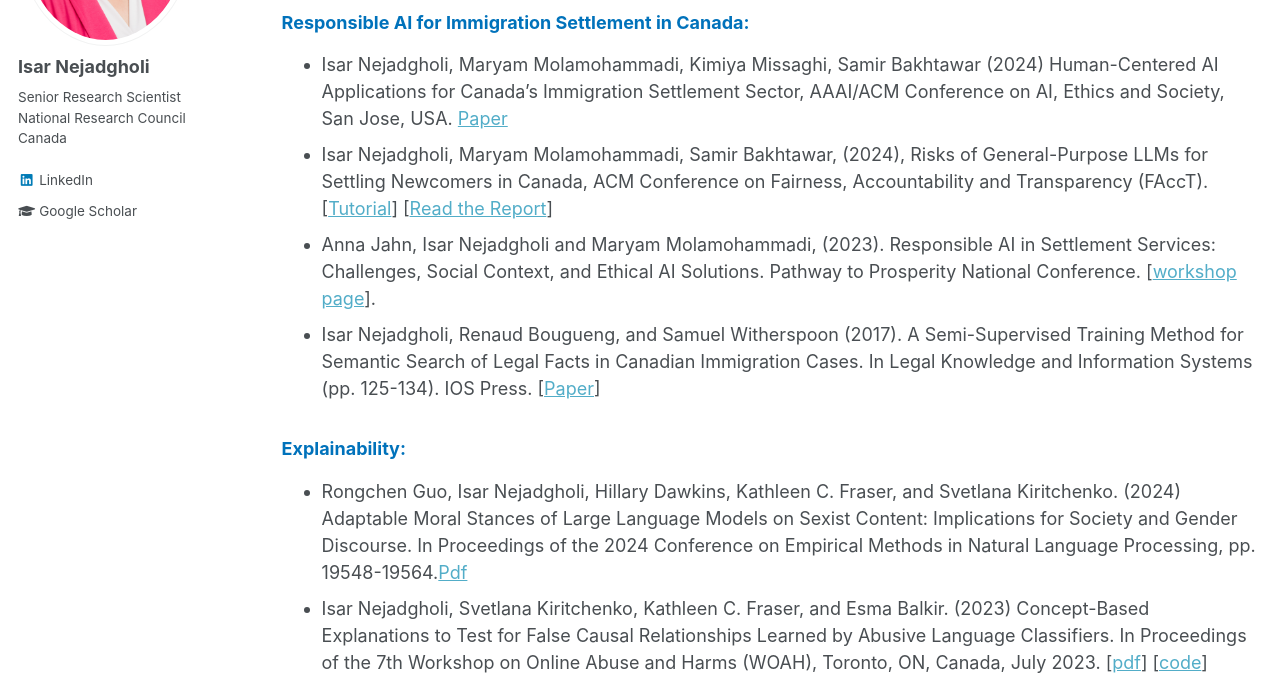
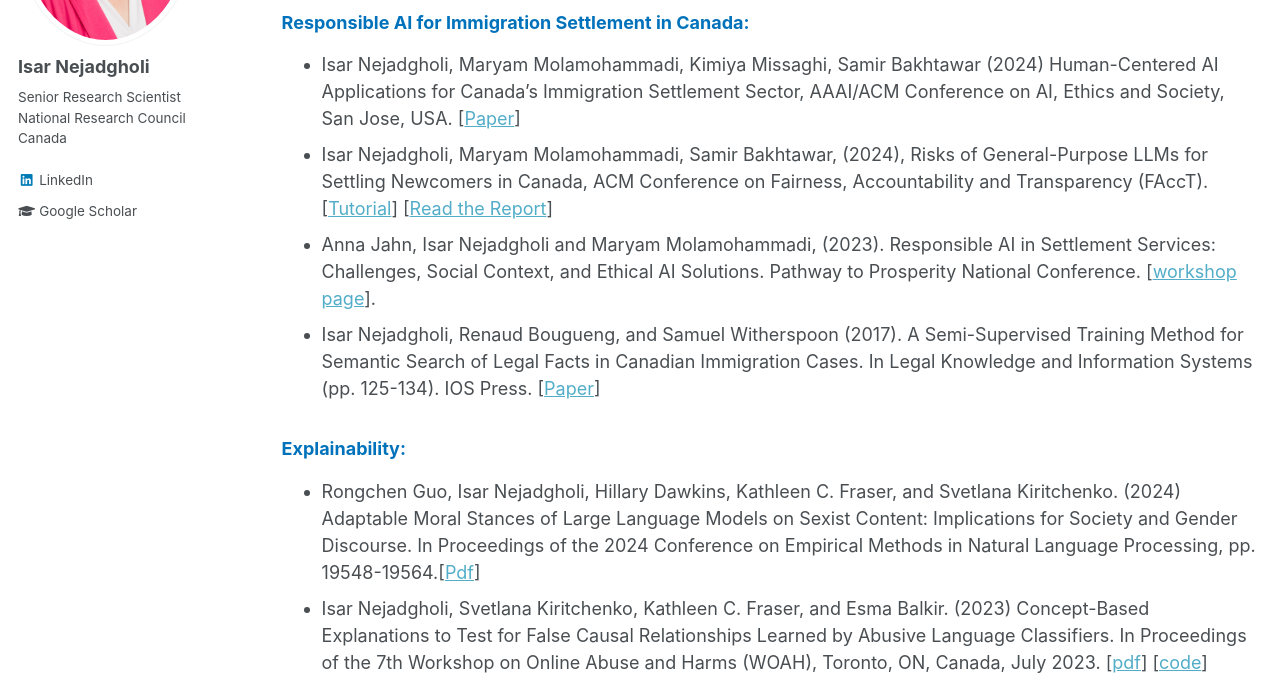
Before and after one commit to IsarNejad/IsarNejad.github.io, a Jekyll site: the page built from _pages/research.md, in a window 1280 px wide and 900 px high, scrolled down 2034 px. Shown: the part 206-881 px from the top of the window. Built offline with Jekyll 4.4.1, drawn with Linux system fonts in a browser that asks for light colours; some of the changed text lies outside the part shown.

```diff
--- a/_pages/research.md
+++ b/_pages/research.md
@@ -56,7 +56,7 @@ author_profile: true
 
 {: .gray}
 ### Responsible AI for Immigration Settlement in Canada:
-- Isar Nejadgholi, Maryam Molamohammadi, Kimiya Missaghi, Samir Bakhtawar (2024) Human-Centered AI Applications for Canada’s Immigration Settlement Sector, AAAI/ACM Conference on AI, Ethics and Society, San Jose, USA. [Paper](https://ojs.aaai.org/index.php/AIES/article/view/31701)
+- Isar Nejadgholi, Maryam Molamohammadi, Kimiya Missaghi, Samir Bakhtawar (2024) Human-Centered AI Applications for Canada’s Immigration Settlement Sector, AAAI/ACM Conference on AI, Ethics and Society, San Jose, USA. [[Paper](https://ojs.aaai.org/index.php/AIES/article/view/31701)]
 - Isar Nejadgholi, Maryam Molamohammadi, Samir Bakhtawar, (2024), Risks of General-Purpose LLMs for Settling Newcomers in Canada, ACM Conference on Fairness, Accountability and Transparency (FAccT). [[Tutorial](https://facctconference.org/2024/acceptedtutorials)] [[Read the Report](https://isarnejad.github.io/files/AI-in-Settlement.pdf){:target="_blank"}]
 - Anna Jahn, Isar Nejadgholi and Maryam Molamohammadi, (2023). Responsible AI in Settlement Services: Challenges, Social Context, and Ethical AI Solutions. Pathway to Prosperity National Conference. [[workshop page](https://site.pheedloop.com/event/EVEHAYZSFXPTO/schedule/SES0UFO405SMXA1ZG)].
 - Isar Nejadgholi, Renaud Bougueng, and Samuel Witherspoon (2017). A Semi-Supervised Training Method for Semantic Search of Legal Facts in Canadian Immigration Cases. In Legal Knowledge and Information Systems (pp. 125-134). IOS Press. [[Paper](https://orbilu.uni.lu/bitstream/10993/33777/1/9781614998389.pdf#page=135)]
@@ -66,7 +66,7 @@ author_profile: true
 {: .gray}
 ### Explainability:
 
-- Rongchen Guo, Isar Nejadgholi, Hillary Dawkins, Kathleen C. Fraser, and Svetlana Kiritchenko. (2024) Adaptable Moral Stances of Large Language Models on Sexist Content: Implications for Society and Gender Discourse. In Proceedings of the 2024 Conference on Empirical Methods in Natural Language Processing, pp. 19548-19564.[Pdf](https://aclanthology.org/2024.emnlp-main.1090/)
+- Rongchen Guo, Isar Nejadgholi, Hillary Dawkins, Kathleen C. Fraser, and Svetlana Kiritchenko. (2024) Adaptable Moral Stances of Large Language Models on Sexist Content: Implications for Society and Gender Discourse. In Proceedings of the 2024 Conference on Empirical Methods in Natural Language Processing, pp. 19548-19564.[[Pdf](https://aclanthology.org/2024.emnlp-main.1090/)]
 - Isar Nejadgholi, Svetlana Kiritchenko, Kathleen C. Fraser, and Esma Balkir. (2023) Concept-Based Explanations to Test for False Causal Relationships Learned by Abusive Language Classifiers. In Proceedings of the 7th Workshop on Online Abuse and Harms (WOAH), Toronto, ON, Canada, July 2023. [[pdf](https://arxiv.org/pdf/2307.01900.pdf)] [[code](https://github.com/IsarNejad/Global-Sufficiency)]
 - Isar Nejadgholi, Esma Balkir, Kathleen C. Fraser, and Svetlana Kiritchenko. (2022) Towards Procedural Fairness: Uncovering Biases in How a Toxic Language Classifier Uses Sentiment Information. In Proceedings of the Workshop on Analyzing and Interpreting Neural Networks for NLP (BlackboxNLP), Abu Dhabi, United Arab Emirates, Dec. 2022. [[pdf](https://arxiv.org/pdf/2210.10689.pdf)] [[code](https://github.com/IsarNejad/Procedural-Fairness-Sentiment)]
 - Isar Nejadgholi, Kathleen C. Fraser, and Svetlana Kiritchenko. (2022). Improving Generalizability in Implicitly Abusive Language Detection with Concept Activation Vectors. In Proceedings of the 60th Annual Meeting of the Association for Computational Linguistics, Dublin, Ireland, May 2022. [[pdf](https://arxiv.org/pdf/2204.02261.pdf)] [[code](https://github.com/IsarNejad/TCAV-for-Text-Classifiers)]
@@ -88,7 +88,7 @@ author_profile: true
 {: .gray}
 ### Ethical Challenges in NLP Applications:
 
-- Hillary, Dawkins, Isar Nejadgholi, Chi-Kiu Lo (2024) WMT24 Test Suite: Gender Resolution in Speaker-Listener Dialogue Roles. In Proceedings of the Ninth Conference on Machine Translation (pp. 307-326). [pdf](https://aclanthology.org/2024.wmt-1.25/)
+- Hillary, Dawkins, Isar Nejadgholi, Chi-Kiu Lo (2024) WMT24 Test Suite: Gender Resolution in Speaker-Listener Dialogue Roles. In Proceedings of the Ninth Conference on Machine Translation (pp. 307-326). [[pdf](https://aclanthology.org/2024.wmt-1.25/)]
 - Svetlana Kiritchenko, Isar Nejadgholi, and Kathleen C. Fraser (2021) Confronting Abusive Language Online: A Survey from the Ethical and Human Rights Perspective. Journal of Artificial Intelligence Research, 71: 431-478, July 2021. [[pdf](https://jair.org/index.php/jair/article/view/12590/26695)] [[Extended Abstract](https://www.svkir.com/papers/Kiritchenko-et-al-ExtendedAbstract-IJCAI-2022.pdf)]
 - Isar Nejadgholi and Svetlana Kiritchenko (2020). On Cross-Dataset Generalization in Automatic Detection of Online Abuse. In Proceedings of the 4th Workshop on Online Abuse and Harms at EMNLP-2020. [[pdf](https://aclanthology.org/2020.alw-1.20/)]
 - Svetlana Kiritchenko and Isar Nejadgholi (2020) Towards Ethics by Design in Online Abusive Content Detection. NRC Technical Report, October 2020. [[pdf](https://www.svkir.com/papers/Kiritchenko-Nejadgholi-online-abuse-ArXiv-2020.pdf)]
@@ -125,6 +125,7 @@ author_profile: true
 
 
 <a id="biomedical"></a>
+
 {: .gray}
 ### Medical Data Analysis:
 
```
